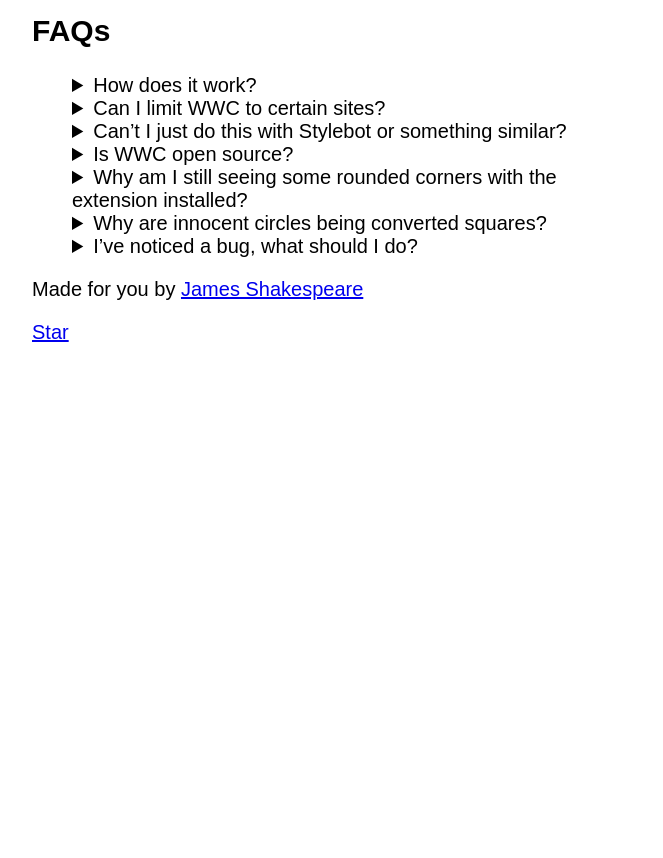
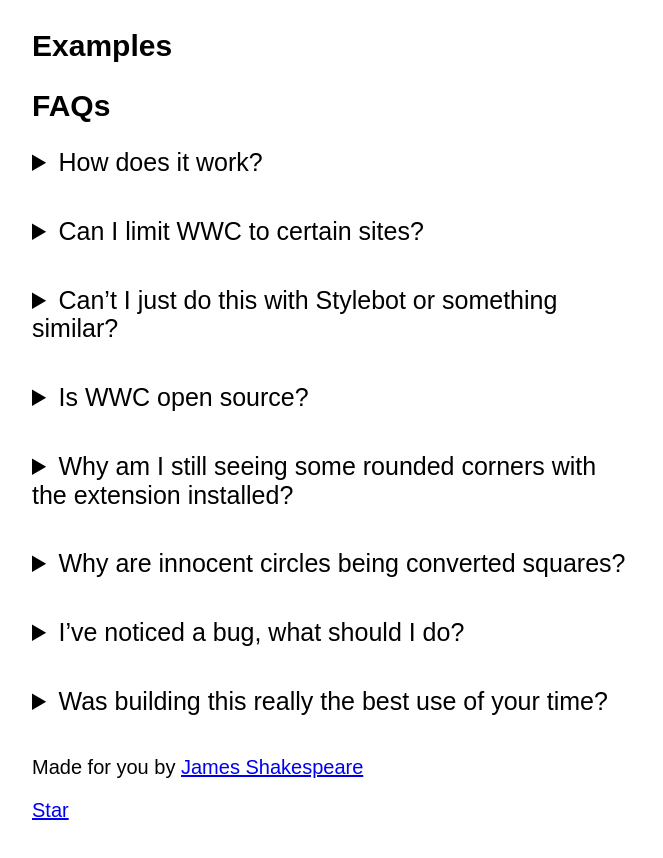
Before and after one commit to jshakes/wewantcorners.com, a website built with Parcel: page index.html in a window 1280 px wide. Shown: the part 1426-2284 px from the top of the page, without its empty margins (308-971 px from the left). Before the commit the page ends 1850 px from the top, so only its background shows below. Built offline with nearby package versions, Linux system fonts and the light colour scheme.

Commit message:
faq styling

```diff
--- a/css/main.css
+++ b/css/main.css
@@ -290,6 +290,7 @@ body {
   font-family: var(--font-display);
   font-weight: 700;
   font-style: italic;
+  position: relative;
 }
 
 .header__title {
@@ -317,6 +318,12 @@ body {
 
 .header__strap {
   font-size: 1.25em;
+}
+
+.header__github {
+  position: absolute;
+  top: 0;
+  right: 0;
 }
 
 .drake {
@@ -383,3 +390,26 @@ body {
   line-height: 1.666666;
   margin: 4em 0;
 }
+
+.faqs {
+  list-style: none;
+  padding: 0;
+  margin: 0;
+}
+
+.faqs__item {
+  margin-bottom: 2em;
+}
+
+.faqs__question {
+  position: relative;
+}
+
+.faqs__question summary {
+  cursor: pointer;
+  font-size: 1.25em;
+}
+
+.faqs__question summary:hover {
+  text-decoration: underline;
+}
--- a/index.html
+++ b/index.html
@@ -27,6 +27,9 @@
     <header class="header">
       <h1 class="header__title">We want corners!</h1>
       <p class="header__strap">A browser extension that sharpens rounded corners on web pages.</p>
+      <div class="header__github">
+        <a class="github-button" href="https://github.com/jshakes/we-want-corners" data-icon="octicon-star" data-size="large" data-show-count="true" aria-label="Star jshakes/we-want-corners on GitHub">Star</a>
+      </div>
     </header>
     <div class="content">
       <ul class="browsers">
@@ -43,16 +46,13 @@
           </a>
         </li>
       </ul>
-      <div class="description">
-        <p>Web pages used to be built with boxes. Boxes with corners so sharp you could cut your finger on them. But increasingly, web designers are eschewing this angular order. Instead they are lured by the siren-call of the 'squircle', that freakishly amorphic monogon that sits, Frankenstein-like, between oblong and elipse.
-        <p>We Want Corners is a stand against the onslaught of babyproofed web pages. Banish the tyranny of the squircle and restore crisp, beautiful angles to your browsing experience.</p>
-      </div>
-
+      <p class="description">Web pages used to be built with boxes. Boxes with corners so sharp you could cut your finger on them. But increasingly, web designers are eschewing this angular order. Instead they are lured by the siren-call of the 'squircle'.</p>
       <div class="drake">
         <img src="img/ui-rounded.png" alt="A UI wireframe with rounded corners" />
         <span>⮕</span>
         <img src="img/drake-no.jpg" alt="Drake looks away in disapproval" />
       </div>
+      <p class="description">We Want Corners is a stand against this onslaught of babyproofed web pages. Banish the tyranny of the squircle and restore crisp, beautiful angles to your browsing experience!</p>
       <div class="drake">
         <img src="img/ui-corners.png" alt="A UI wireframe with sharp corners" />
         <span>⮕</span>
@@ -65,35 +65,55 @@
 
       <h2>FAQs</h2>
 
-      <ul>
-        <details>
+      <ul class="faqs">
+        <li class="faqs__item">
+          <details class="faqs__question">
             <summary>How does it work?</summary>
             <p>Magic</p>
           </details>
-        <details>
+        </li>
+        <li class="faqs__item">
+          <details class="faqs__question">
             <summary>Can I limit WWC to certain sites?</summary>
             <p>Yes</p>
           </details>
-        <details>
+        </li>
+        <li class="faqs__item">
+          <details class="faqs__question">
             <summary>Can’t I just do this with Stylebot or something similar?</summary>
             <p>Yes</p>
           </details>
-        <details>
+        </li>
+        <li class="faqs__item">
+          <details class="faqs__question">
             <summary>Is WWC open source?</summary>
             <p>Yes and here's the Github URL</p>
           </details>
-        <details>
+        </li>
+        <li class="faqs__item">
+          <details class="faqs__question">
             <summary>Why am I still seeing some rounded corners with the extension installed?</summary>
             <p>It's not perfect</p>
           </details>
-        <details>
+        </li>
+        <li class="faqs__item">
+          <details class="faqs__question">
             <summary>Why are innocent circles being converted squares?</summary>
             <p>It's not perfect</p>
           </details>
-        <details>
+        </li>
+        <li class="faqs__item">
+          <details class="faqs__question">
             <summary>I’ve noticed a bug, what should I do?</summary>
             <p>Please open an issue on the Github repo issues page</p>
           </details>
+        </li>
+        <li class="faqs__item">
+          <details class="faqs__question">
+            <summary>Was building this really the best use of your time?</summary>
+            <p>No, please help me</p>
+          </details>
+        </li>
       </ul>
       <footer>
         <p>Made for you by <a href="https://jshakespeare.com">James Shakespeare</a></p>
```
Lines whose indentation alone changed are shown as unchanged.
